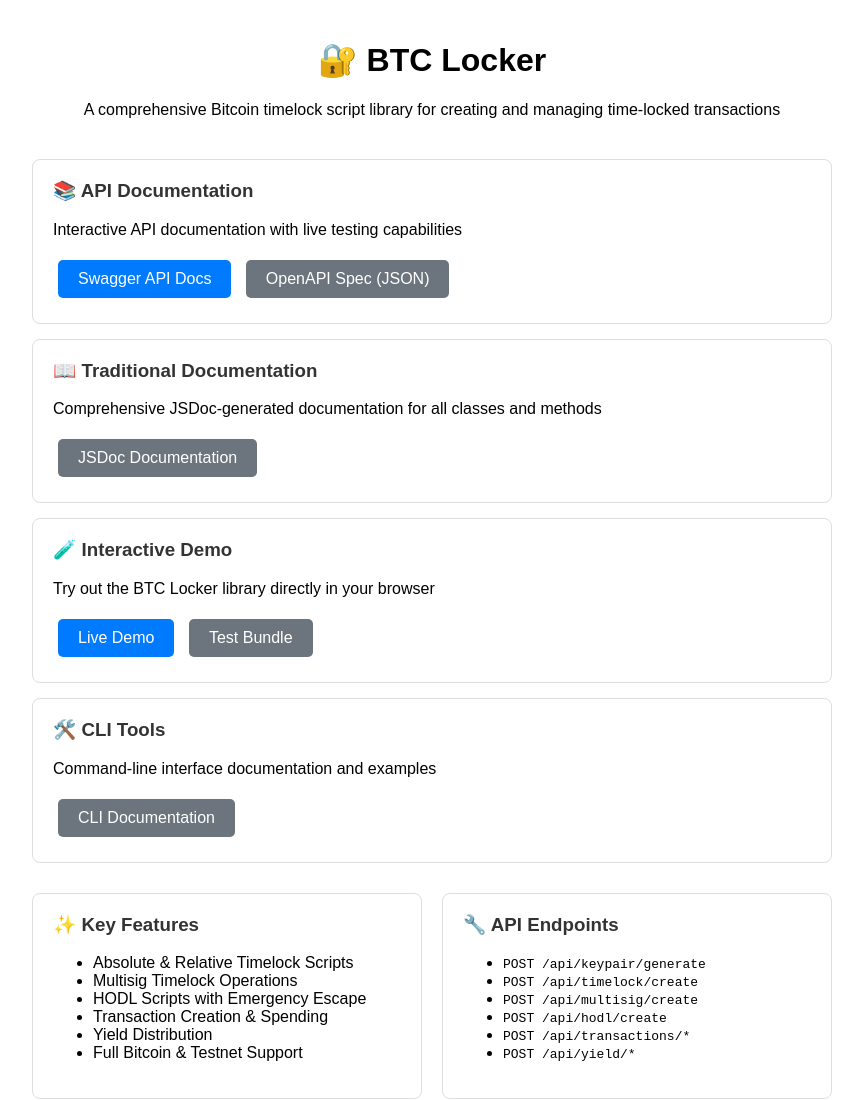
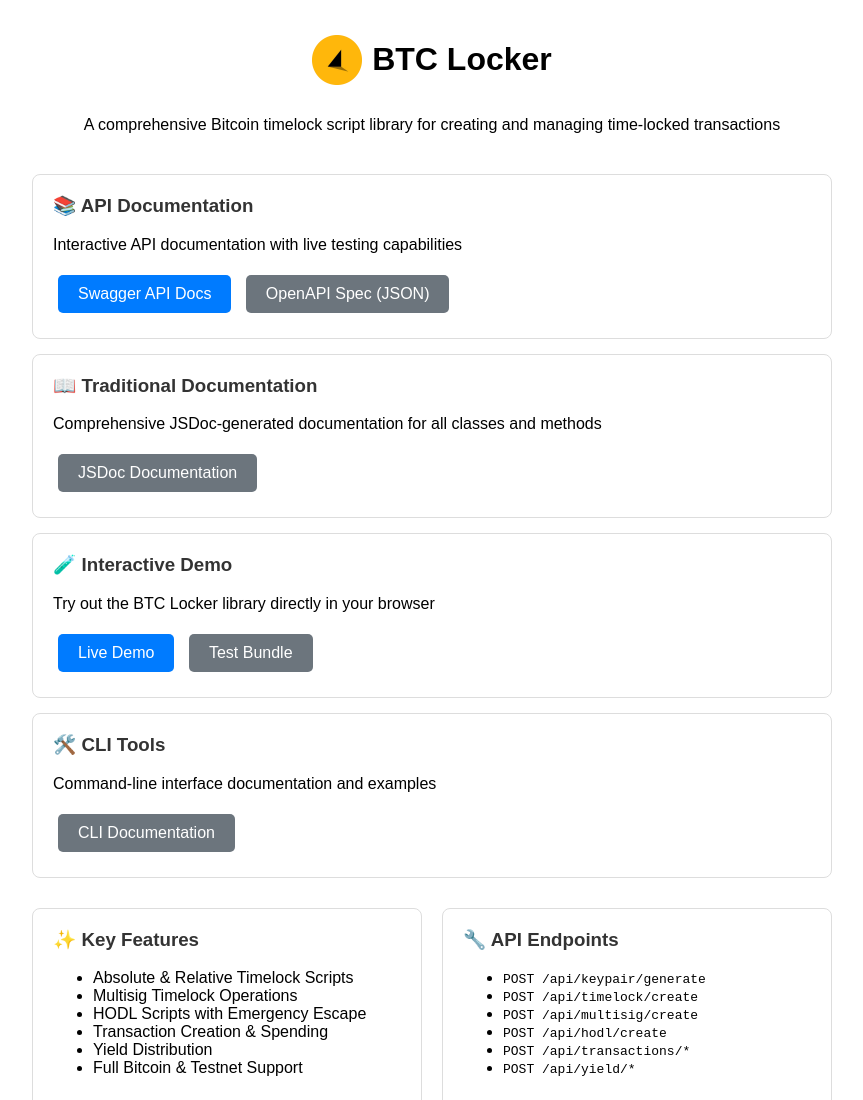
Before and after one commit to sundial-protocol/btc-locker, a website built with webpack: page demo/home.html in a window 1280 px wide. Shown: the top 1100 px of the page, without its empty margins (208-1071 px from the left). Built offline with nearby package versions, Linux system fonts and the light colour scheme.

Commit message:
demo styling

```diff
--- a/demo/home.html
+++ b/demo/home.html
@@ -48,11 +48,25 @@
         grid-template-columns: repeat(auto-fit, minmax(300px, 1fr));
         gap: 20px;
       }
-    </style>
+      .title {
+        display: flex;
+        align-items: center;
+        justify-content: center;
+        gap: 10px;
+      }
+      </style>
   </head>
   <body>
     <div class="header">
-      <h1>🔐 BTC Locker</h1>
+      <div class="title">
+        <img
+          src="./logo_rd.png"
+          alt="BTC Locker Logo"
+          width="50"
+        />
+        <h1>BTC Locker</h1>
+      </div>
+
       <p>
         A comprehensive Bitcoin timelock script library for creating and
         managing time-locked transactions
```
Also changed, not shown: demo/demo.html (+7 -7 lines), demo/logo_rd.png (added), 1 other file.
